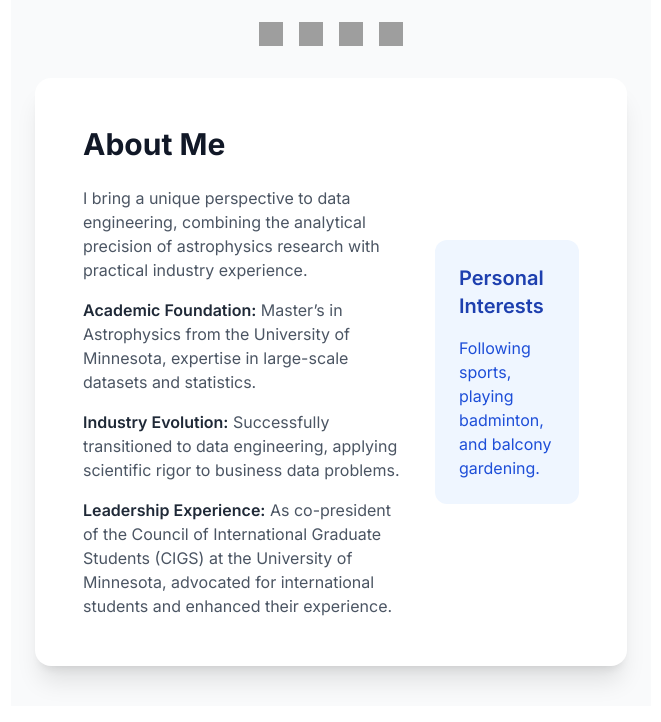
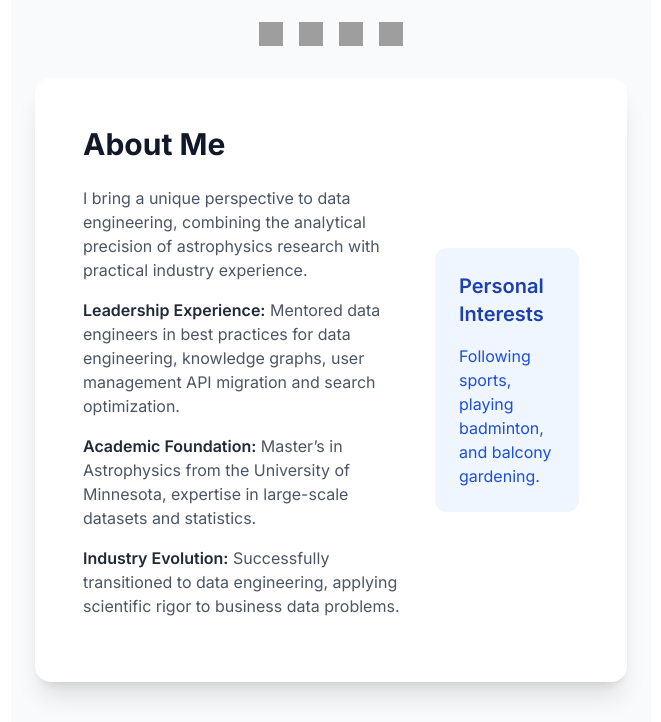
Before and after one commit to sourabhsc/portflolio-sc, a Flask app: page / in a window 1280 px wide. Shown: the part 2622-3344 px from the top of the page, without its empty margins (309-970 px from the left). Before the commit the page ends 3311 px from the top, so only its background shows below. Run offline with Flask 3, Linux system fonts and the light colour scheme; some libraries are stand-ins or nearby versions; grey boxes are pictures that could not be loaded.

Commit message:
Update about.html

```diff
--- a/portfolio-sc/templates/partials/about.html
+++ b/portfolio-sc/templates/partials/about.html
@@ -4,9 +4,10 @@
             <h2 class="text-3xl font-bold text-gray-900 mb-6">About Me</h2>
             <div class="space-y-4 text-gray-600">
                 <p>I bring a unique perspective to data engineering, combining the analytical precision of astrophysics research with practical industry experience.</p>
+                <p><strong class="font-semibold text-gray-800">Leadership Experience:</strong> Mentored data engineers in best practices for data engineering, knowledge graphs, user management API migration and search optimization.
                 <p><strong class="font-semibold text-gray-800">Academic Foundation:</strong> Master’s in Astrophysics from the University of Minnesota, expertise in large-scale datasets and statistics.</p>
                 <p><strong class="font-semibold text-gray-800">Industry Evolution:</strong> Successfully transitioned to data engineering, applying scientific rigor to business data problems.</p>
-                <p><strong class="font-semibold text-gray-800">Leadership Experience:</strong> As co-president of the Council of International Graduate Students (CIGS) at the University of Minnesota, advocated for international students and enhanced their experience.</p>
+</p>
             </div>
         </div>
         <div class="bg-blue-50 p-6 rounded-xl">
```
